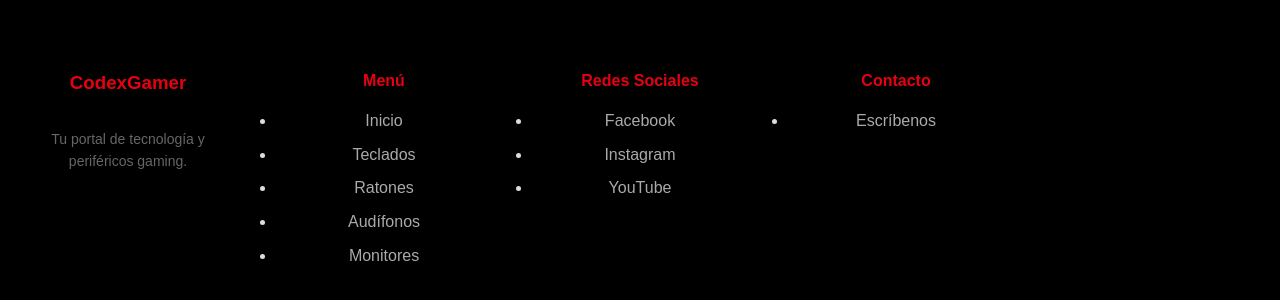
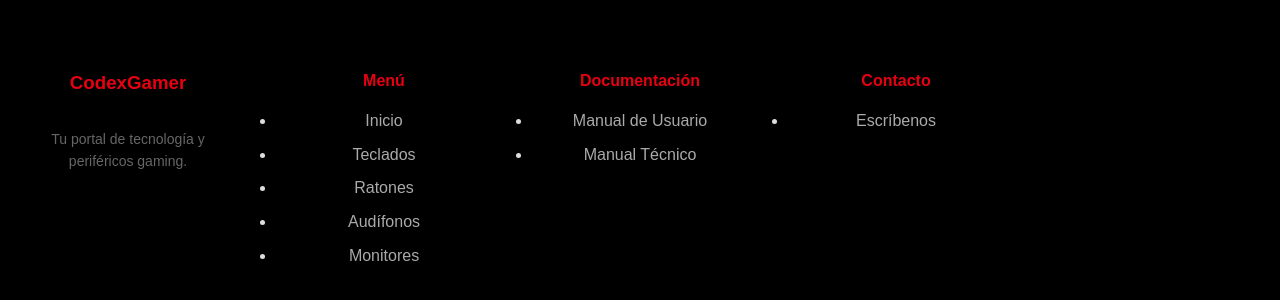
Before and after one commit to ArielAcarapi/ProyectoPW, a plain HTML site: page index.html in a window 1280 px wide. Shown: the part 2464-2764 px from the top of the page. Drawn offline with Linux system fonts and the light colour scheme.

Commit message:
Elimine el boton de Explorar y cambie la seccion de redes sociales en el pie de pagina por la seccion de documentacion

```diff
--- a/index.html
+++ b/index.html
@@ -28,7 +28,6 @@
         <section id="inicio">
             <h1>Domina el Juego</h1>
             <p>Informacion de equipos y periféricos diseñados para jugadores.</p>
-            <a href="#teclados" class="btn">Explorar</a>
         </section>
         <div class="contenedor">
             <section id="teclados">
@@ -165,11 +164,10 @@
             </ul>
         </div>
         <div>
-            <h4>Redes Sociales</h4>
+            <h4>Documentación</h4>
             <ul>
-                <li><a href="#">Facebook</a></li>
-                <li><a href="#">Instagram</a></li>
-                <li><a href="#">YouTube</a></li>
+                <li><a href="docs/manual_usuario.pdf" target="_blank">Manual de Usuario</a></li>
+                <li><a href="docs/manual_tecnico.pdf" target="_blank">Manual Técnico</a></li>
             </ul>
         </div>
         <div>
```
